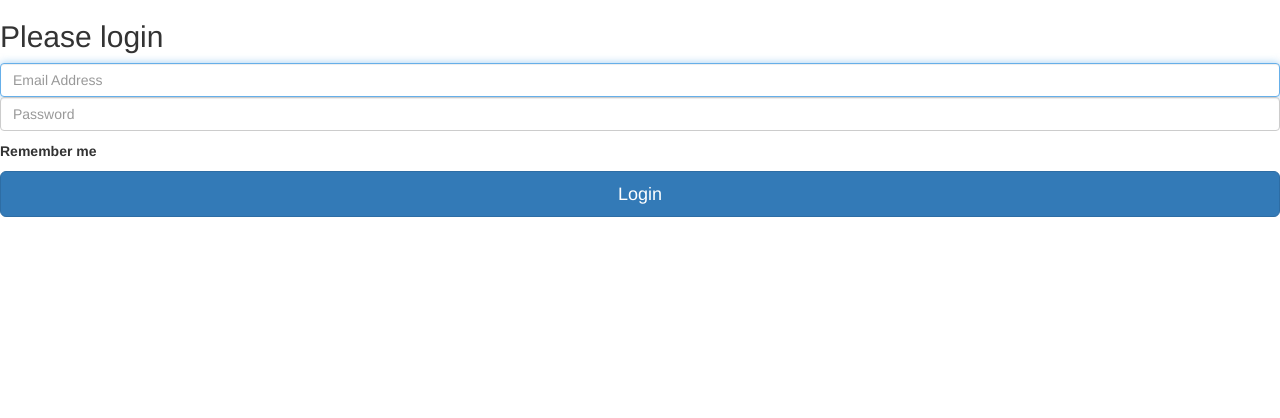
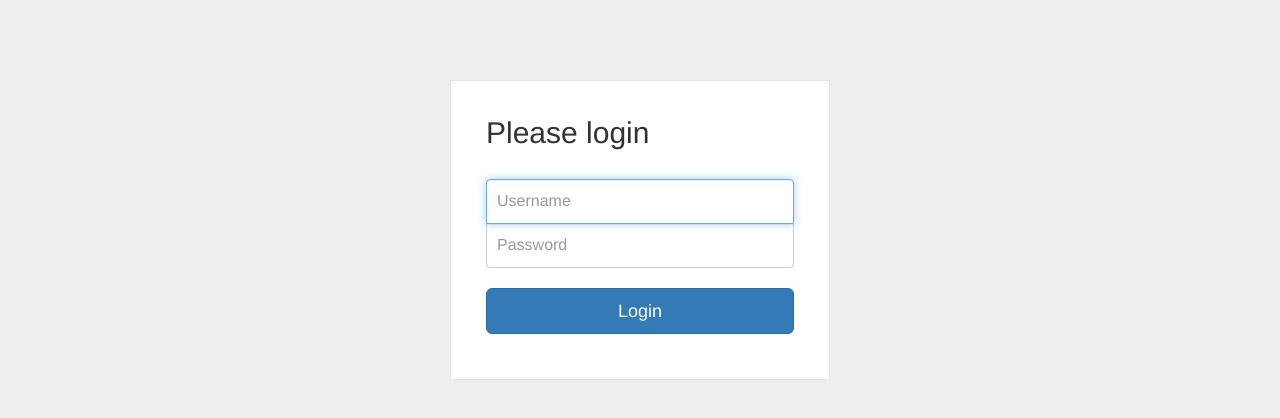
Before and after one commit to AlexanderSid/fppbw, a CodeIgniter app: page /database/index.php/login/index in a window 1280 px wide. Shown: the top 418 px of the page. Run offline with CodeIgniter, Linux system fonts and the light colour scheme; some libraries are stand-ins or nearby versions.

Commit message:
CSS + action

```diff
--- a/application/views/v_login.php
+++ b/application/views/v_login.php
@@ -3,12 +3,58 @@
 
 <head>
   <meta charset="UTF-8">
-  <title>Bootstrap Snippet: Login Form</title>
+  <title>Admin Login - Equitas</title>
 
 
   <link rel='stylesheet prefetch' href='http://netdna.bootstrapcdn.com/bootstrap/3.0.2/css/bootstrap.min.css'>
 
-      <link rel="stylesheet" href="css/style.css">
+  <link rel="stylesheet" href="assets/login/style.css">
+
+  <style type="text/css">body {
+  background: #eee !important;
+}
+
+.wrapper {
+  margin-top: 80px;
+  margin-bottom: 80px;
+}
+
+.form-signin {
+  max-width: 380px;
+  padding: 15px 35px 45px;
+  margin: 0 auto;
+  background-color: #fff;
+  border: 1px solid rgba(0, 0, 0, 0.1);
+}
+.form-signin .form-signin-heading,
+.form-signin .checkbox {
+  margin-bottom: 30px;
+}
+.form-signin .checkbox {
+  font-weight: normal;
+}
+.form-signin .form-control {
+  position: relative;
+  font-size: 16px;
+  height: auto;
+  padding: 10px;
+  -webkit-box-sizing: border-box;
+  -moz-box-sizing: border-box;
+  box-sizing: border-box;
+}
+.form-signin .form-control:focus {
+  z-index: 2;
+}
+.form-signin input[type="text"] {
+  margin-bottom: -1px;
+  border-bottom-left-radius: 0;
+  border-bottom-right-radius: 0;
+}
+.form-signin input[type="password"] {
+  margin-bottom: 20px;
+  border-top-left-radius: 0;
+  border-top-right-radius: 0;
+}</style>
 
 
 </head>
@@ -18,11 +64,8 @@
     <div class="wrapper">
     <form class="form-signin" method="post" action="login/aksi_login">
       <h2 class="form-signin-heading">Please login</h2>
-      <input type="text" class="form-control" name="username" placeholder="Email Address" required="" autofocus="" />
+      <input type="text" class="form-control" name="username" placeholder="Username" required="" autofocus="" />
       <input type="password" class="form-control" name="password" placeholder="Password" required=""/>
-      <label class="checkbox">
-        <input type="checkbox" value="remember-me" id="rememberMe" name="rememberMe"> Remember me
-      </label>
       <button class="btn btn-lg btn-primary btn-block" type="submit">Login</button>
     </form>
   </div>
```
